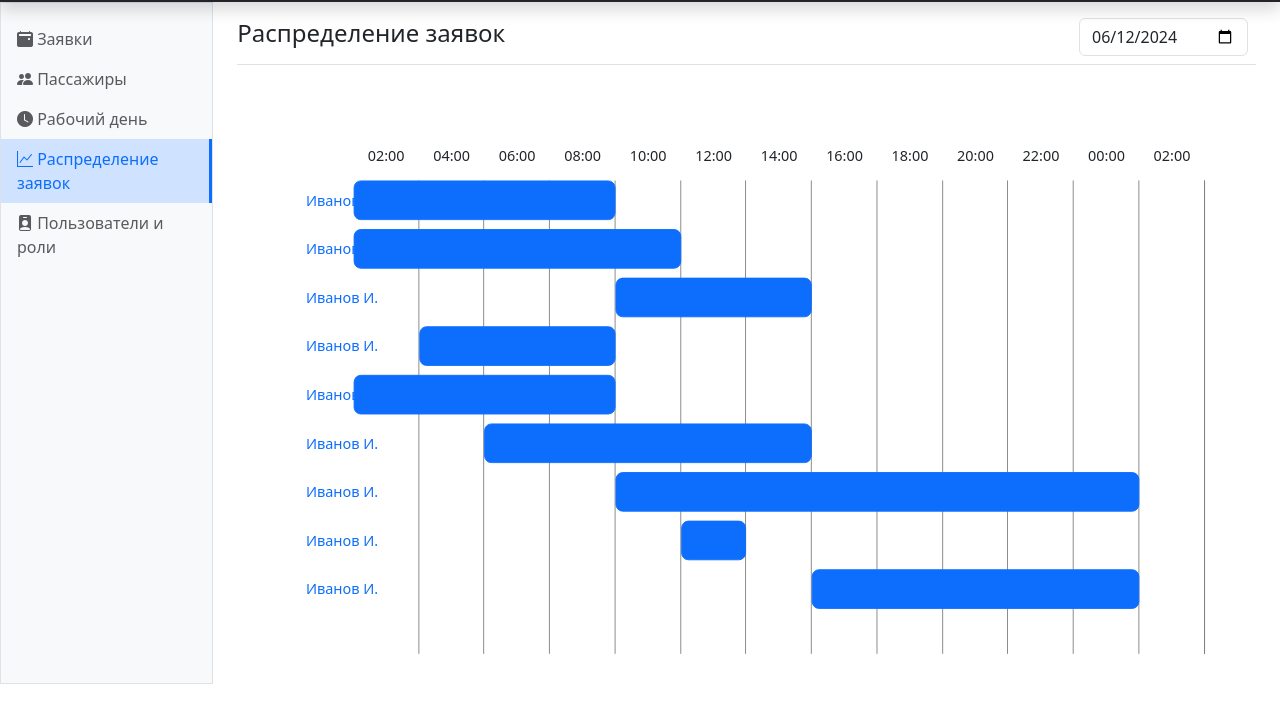
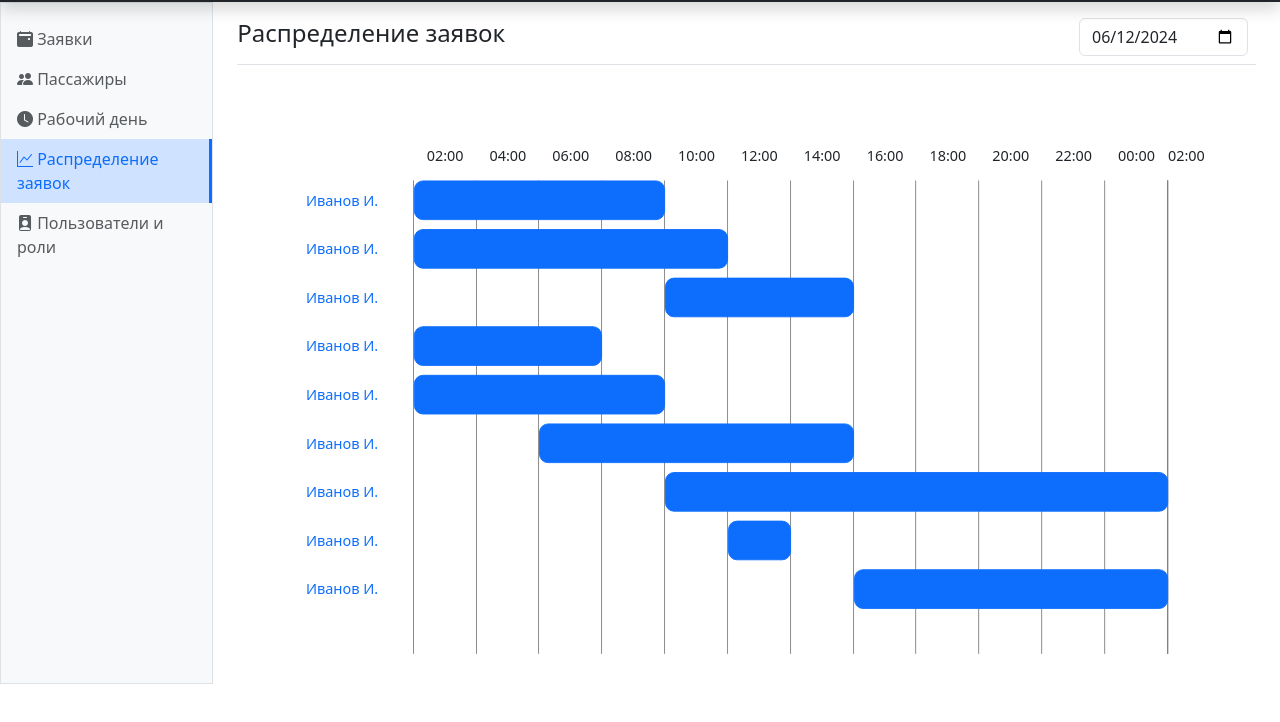
Before and after one commit to sa100h/Job8, a website: page site/distr-order.html in a window 1280 px wide. Shown: the part 48-770 px from the top of the page. Drawn offline with nearby package versions, Linux system fonts and the light colour scheme; no server answers.

Commit message:
Update distr-order.html
Изменил наведение и ФИО

```diff
--- a/site/distr-order.html
+++ b/site/distr-order.html
@@ -110,7 +110,7 @@
                         <input type="date" class="form-control" id="job-day-date-meet" placeholder="Дата встречи" value="2024-06-12" min="2024-06-12" required />
                     </div>
                 </div>
-                <div class="gantt col-lg-12">
+                <div class="gantt col-lg-10">
 
                     <span class="d-0"></span>
                     <span class="d-1"></span>
@@ -127,8 +127,10 @@
                     <span class="d-12"></span>
                     <span class="d-13"></span>
                     <span class="d-14"></span>
+                    <span class="d-15"></span>
 
 
+                    <h6 class=""></h6>
                     <h6 class=""></h6>
                     <h6 class="h-1">02:00</h6>
                     <h6 class="h-2">04:00</h6>
@@ -158,23 +160,23 @@
 
 
 
-                    <button type="button" class="t-1 btn btn-lg btn-primary" data-bs-toggle="popover" data-bs-content="Иванов И. 00:00 - 09:00 Заявка №123456" style="grid-column: 2 / span 4;"></button>
+                    <div class="t-1 btn btn-lg btn-primary" data-bs-toggle="tooltip" data-bs-placement="top" data-bs-title="Иванов И. 00:00 - 09:00 Заявка №123456"  style="grid-column: 3 / span 4;"></div>
 
-                    <button type="button" class="t-2 btn btn-lg btn-primary" data-bs-toggle="popover" data-bs-content="Иванов И. 00:00 - 11:00 Заявка №123456" style="grid-column: 2 / span 5;"></button>
+                    <div class="t-2 btn btn-lg btn-primary" data-bs-toggle="tooltip" data-bs-placement="top" data-bs-title="Иванов И. 00:00 - 11:00 Заявка №123456" style="grid-column: 3 / span 5;"></div>
 
-                    <button type="button" class="t-3 btn btn-lg btn-primary" data-bs-toggle="popover" data-bs-content="Иванов И. 09:00 - 15:00 Заявка №123456" style="grid-column: 6 / span 3;"></button>
+                    <div class="t-3 btn btn-lg btn-primary" data-bs-toggle="tooltip" data-bs-placement="top" data-bs-title="Иванов И. 09:00 - 15:00 Заявка №123456" style="grid-column: 7 / span 3;"></div>
 
-                    <button type="button" class="t-4 btn btn-lg btn-primary" data-bs-toggle="popover" data-bs-content="Иванов И. 03:00 - 09:00 Заявка №123456" style="grid-column: 3 / span 3;"></button>
+                    <div class="t-4 btn btn-lg btn-primary" data-bs-toggle="tooltip" data-bs-placement="top" data-bs-title="Иванов И. 03:00 - 09:00 Заявка №123456" style="grid-column: 3 / span 3;"></div>
 
-                    <button type="button" class="t-5 btn btn-lg btn-primary" data-bs-toggle="popover" data-bs-content="Иванов И. 09:00 - 00:00 Заявка №123456" style="grid-column: 2 / span 4;"></button>
+                    <div class="t-5 btn btn-lg btn-primary" data-bs-toggle="tooltip" data-bs-placement="top" data-bs-title="Иванов И. 09:00 - 00:00 Заявка №123456" style="grid-column: 3 / span 4;"></div>
 
-                    <button type="button" class="t-6 btn btn-lg btn-primary" data-bs-toggle="popover" data-bs-content="Иванов И. 05:00 - 15:00 Заявка №123456" style="grid-column: 4 / span 5;"></button>
+                    <div class="t-6 btn btn-lg btn-primary" data-bs-toggle="tooltip" data-bs-placement="top" data-bs-title="Иванов И. 05:00 - 15:00 Заявка №123456" style="grid-column: 5 / span 5;"></div>
 
-                    <button type="button" class="t-7 btn btn-lg btn-primary" data-bs-toggle="popover" data-bs-content="Иванов И. 09:00 - 01:00 Заявка №123456" style="grid-column: 6 / span 8;"></button>
+                    <div class="t-7 btn btn-lg btn-primary" data-bs-toggle="tooltip" data-bs-placement="top" data-bs-title="Иванов И. 09:00 - 01:00 Заявка №123456" style="grid-column: 7 / span 8;"></div>
 
-                    <button type="button" class="t-8 btn btn-lg btn-primary" data-bs-toggle="popover" data-bs-content="Иванов И. 11:00 - 13:00 Заявка №123456" style="grid-column: 7 / span 1;"></button>
+                    <div class="t-8 btn btn-lg btn-primary" data-bs-toggle="tooltip" data-bs-placement="top" data-bs-title="Иванов И. 11:00 - 13:00 Заявка №123456" style="grid-column: 8 / span 1;"></div>
 
-                    <button type="button" class="t-9 btn btn-lg btn-primary" data-bs-toggle="popover" data-bs-content="Иванов И. 15:00 - 01:00 Заявка №123456" style="grid-column: 9 / span 5;"></button>
+                    <div class="t-9 btn btn-lg btn-primary" data-bs-toggle="tooltip" data-bs-placement="top" data-bs-title="Иванов И. 15:00 - 01:00 Заявка №123456" style="grid-column: 10 / span 5;"></div>
 
 
                 </div>
@@ -190,8 +192,8 @@
 
     <script src="/node_modules/bootstrap/dist/js/bootstrap.bundle.min.js"></script>
     <script src="js/script_main_window.js"></script>
-    <script>const popoverTriggerList = document.querySelectorAll('[data-bs-toggle="popover"]')
-const popoverList = [...popoverTriggerList].map(popoverTriggerEl => new bootstrap.Popover(popoverTriggerEl))</script>
+    <script>const tooltipTriggerList = document.querySelectorAll('[data-bs-toggle="tooltip"]')
+const tooltipList = [...tooltipTriggerList].map(tooltipTriggerEl => new bootstrap.Tooltip(tooltipTriggerEl))</script>
 </body>
 
 </html>
```
